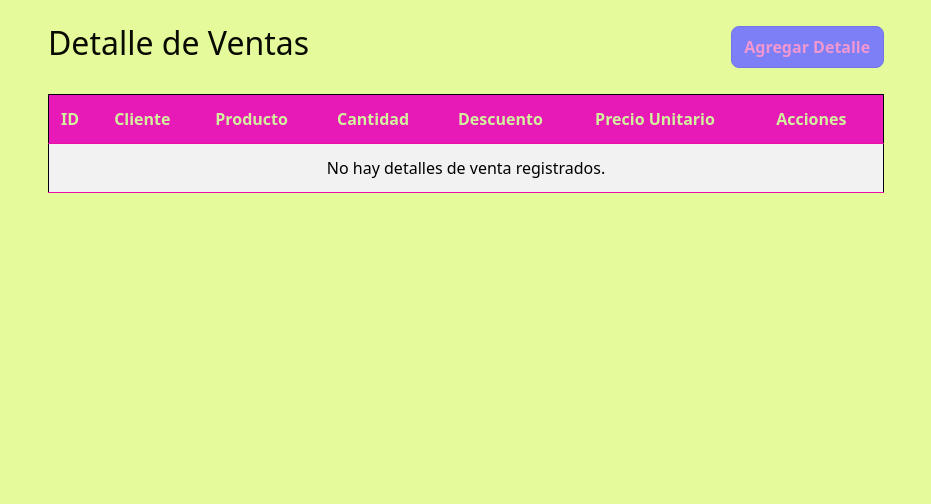
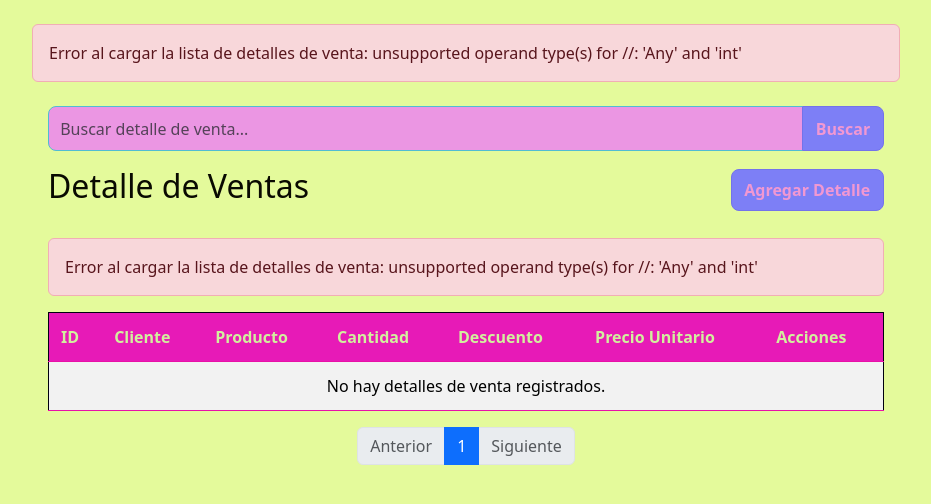
Before and after one commit to MARILUD1/PROYECTO_FLASK, a Flask app: page /detalle_ventas in a window 1280 px wide. Shown: the part 120-624 px from the top of the page, without its empty margins (174-1105 px from the left). Run offline with Flask 3, Linux system fonts and the light colour scheme; the visitor is signed in with stand-in values (Sample User, id 1); data that the repository does not hold is empty.

Commit message:
SEMANA16 CODIGO COMPLETADO

```diff
--- a/app.py
+++ b/app.py
@@ -34,7 +34,7 @@ def cerrar_conexion(conn):
     if conn:
         conn.close()
 
-# ----------------------------
+
 # Clase Usuario para Flask-Login
 # ----------------------------
 class Usuario(UserMixin):
@@ -174,9 +174,6 @@ def about():
 
 # ----------------------------
 # Rutas de Productos
-# ----------------------------
-# ... (El resto de tus rutas para productos, clientes, etc. siguen aquí, sin cambios)
-#
 # Listar / Buscar Productos
 
 @app.route('/producto')
@@ -420,25 +417,87 @@ def eliminar_cliente(cid):
         cerrar_conexion(conn)
     return redirect(url_for("lista_clientes"))
 
-# ----------------------------
 # Rutas de Detalle de Ventas
-# ----------------------------
+
 @app.route("/detalle_ventas")
 @login_required
 def lista_detalle_ventas():
-    conn = conexion()
-    cur = conn.cursor()
-    cur.execute("""
-        SELECT dv.id_detalle, c.nombre, c.apellidos, p.nombre, dv.cantidad, dv.descuento, dv.precio_unitario
-        FROM detalle_ventas1 dv
-        JOIN clientes c ON dv.id_cliente = c.id_cliente
-        JOIN producto p ON dv.id_producto = p.id_producto
-    """)
-    detalles = cur.fetchall()
-    cerrar_conexion(conn)
-    return render_template("detalle_ventas1/lista_detalle_ventas.html", detalles=detalles)
+    # Parámetros de paginación y búsqueda
+    q = request.args.get('q', '').strip()
+    page = request.args.get('page', 1, type=int)
+    # Usamos 3 como en tu ejemplo de lista_producto
+    per_page = 3
+    offset = (page - 1) * per_page
 
-# app.py
+    conn = None
+    detalles = []
+    total = 0
+    pages = 1
+
+    try:
+        conn = conexion()
+        # Nota: Usaremos cursor(dictionary=True) para obtener resultados con nombres de columna
+        cur = conn.cursor(dictionary=True)
+
+        # 1. Configurar la cláusula WHERE y parámetros para búsqueda
+        where_clause = ""
+        params = []
+        if q:
+            # Filtra por nombre/apellido del cliente o nombre del producto (asumiendo la misma lógica)
+            where_clause = """
+                WHERE c.nombre LIKE ? OR c.apellidos LIKE ? OR p.nombre LIKE ?
+            """
+            search_term = f"%{q}%"
+            params = [search_term, search_term, search_term]
+
+        # 2. Obtener el TOTAL de registros (para la paginación)
+        cur.execute(f"""
+            SELECT COUNT(dv.id_detalle) AS total FROM detalle_ventas1 dv
+            JOIN clientes c ON dv.id_cliente = c.id_cliente
+            JOIN producto p ON dv.id_producto = p.id_producto
+            {where_clause}
+        """, params)
+        total = cur.fetchone()['total']
+
+        # 3. Obtener los detalles de venta PAGINADOS
+        # Los parámetros de paginación (LIMIT/OFFSET) se añaden al final de la lista de parámetros
+        params_paged = params + [per_page, offset]
+
+        cur.execute(f"""
+            SELECT dv.id_detalle, c.nombre AS nombre_cliente, c.apellidos AS apellido_cliente,
+                   p.nombre AS nombre_producto, dv.cantidad, dv.descuento, dv.precio_unitario
+            FROM detalle_ventas1 dv
+            JOIN clientes c ON dv.id_cliente = c.id_cliente
+            JOIN producto p ON dv.id_producto = p.id_producto
+            {where_clause}
+            ORDER BY dv.id_detalle DESC
+            LIMIT ? OFFSET ?
+        """, params_paged)
+        detalles = cur.fetchall()
+
+        # 4. Calcular el número total de páginas
+        pages = (total // per_page) + (1 if total % per_page > 0 else 0)
+
+    except Exception as e:
+        flash(f"Error al cargar la lista de detalles de venta: {e}", "danger")
+
+    finally:
+        if conn:
+            cerrar_conexion(conn)
+
+    return render_template(
+        "detalle_ventas1/lista_detalle_ventas.html",
+        title="Detalle de Ventas",
+        detalles=detalles,
+        q=q,
+        page=page,
+        pages=pages,
+        total=total
+    )
+
+#================================================
+# CREAR DETALLE DE VENTA
+#================================================
 
 @app.route("/detalle_ventas/crear", methods=["GET", "POST"])
 @login_required
@@ -449,55 +508,152 @@ def crear_detalle_venta():
         conn = conexion()
         cur = conn.cursor()
 
-        # Línea 420: Llenar opciones para el campo id_cliente
+        # Llenar opciones para los SelectFields
         cur.execute("SELECT id_cliente, nombre, apellidos FROM clientes")
         clientes = cur.fetchall()
         form.id_cliente.choices = [(c[0], f"{c[1]} {c[2]}") for c in clientes]
 
-        # Línea 424: Llenar opciones para el campo id_producto
         cur.execute("SELECT id_producto, nombre FROM producto")
         productos = cur.fetchall()
         form.id_producto.choices = [(p[0], p[1]) for p in productos]
 
-        # NUEVA LÍNEA: Llenar opciones para el campo id_factura
         cur.execute("SELECT id_factura, fecha_factura FROM factura ORDER BY id_factura DESC")
         facturas = cur.fetchall()
-        form.id_factura.choices = [(f[0], f"Factura #{f[0]} ({f[1].strftime('%Y-%m-%d')})") for f in facturas]
+        # Nota: Se añade manejo de error si fecha_factura es NULL o no tiene strftime
+        form.id_factura.choices = [(f[0], f"Factura #{f[0]} ({f[1].strftime('%Y-%m-%d') if f[1] else 'Sin fecha'})") for f in facturas]
+
 
         if form.validate_on_submit():
             cur.execute("""
-                INSERT INTO detalle_ventas1 (id_factura, id_cliente, id_producto, cantidad, despacho, fidelidad, descuento, precio_unitario)
-                VALUES (?, ?, ?, ?, ?, ?, ?, ?)
+                INSERT INTO detalle_ventas1 (id_factura, id_cliente, id_producto, cantidad, descuento, precio_unitario)
+                VALUES (?, ?, ?, ?, ?, ?, ?)
             """, (
                 form.id_factura.data,
                 form.id_cliente.data,
                 form.id_producto.data,
                 form.cantidad.data,
-                form.despacho.data,
-                form.fidelidad.data,
                 form.descuento.data,
                 form.precio_unitario.data
             ))
+
             conn.commit()
             flash("Detalle de venta creado correctamente", "success")
             return redirect(url_for("lista_detalle_ventas"))
 
-    except mariadb.Error as e:
+    except Exception as e:
         if conn:
             conn.rollback()
         flash(f"Error al crear el detalle de venta: {e}", "danger")
 
     finally:
-        cerrar_conexion(conn)
+        if conn:
+            cerrar_conexion(conn)
 
     return render_template("detalle_ventas1/form_detalle_venta.html", form=form, title="Crear Detalle de Venta")
+
+#================================================
+# EDITAR DETALLE DE VENTA
+#================================================
+
+@app.route('/detalle_ventas/<int:did>/editar', methods=['GET', 'POST'])
+@login_required
+def editar_detalle_venta(did):
+    conn = None
+    try:
+        conn = conexion()
+        cur = conn.cursor(dictionary=True)
+
+        # 1. Cargar detalle existente
+        cur.execute("SELECT * FROM detalle_ventas1 WHERE id_detalle = ?", (did,))
+        detalle = cur.fetchone()
+
+        if not detalle:
+            flash("Detalle de venta no encontrado.", "danger")
+            return redirect(url_for("lista_detalle_ventas"))
+
+        # 2. Inicializar formulario con datos actuales y cargar opciones
+        form = DetalleVentaForm(data=detalle)
+
+        # Llenar opciones de SelectFields (igual que en 'crear')
+        cur.execute("SELECT id_cliente, nombre, apellidos FROM clientes")
+        form.id_cliente.choices = [(c[0], f"{c[1]} {c[2]}") for c in cur.fetchall()]
+
+        cur.execute("SELECT id_producto, nombre FROM producto")
+        form.id_producto.choices = [(p[0], p[1]) for p in cur.fetchall()]
+
+        cur.execute("SELECT id_factura, fecha_factura FROM factura ORDER BY id_factura DESC")
+        facturas = cur.fetchall()
+        form.id_factura.choices = [(f[0], f"Factura #{f[0]} ({f[1].strftime('%Y-%m-%d') if f[1] else 'Sin fecha'})") for f in facturas]
+
+
+        if form.validate_on_submit():
+            # 3. Actualizar datos
+            cur.execute(
+                """
+                UPDATE detalle_ventas1 SET id_factura=?, id_cliente=?, id_producto=?, cantidad=?,
+                                          despacho=?, fidelidad=?, descuento=?, precio_unitario=?
+                WHERE id_detalle=?
+                """,
+                (form.id_factura.data, form.id_cliente.data, form.id_producto.data, form.cantidad.data,
+                 form.despacho.data, form.fidelidad.data, form.descuento.data, form.precio_unitario.data, did)
+            )
+            conn.commit()
+            flash('Detalle de venta actualizado correctamente.', 'success')
+            return redirect(url_for('lista_detalle_ventas'))
+
+    except Exception as e:
+        if conn:
+            conn.rollback()
+        flash(f'Error al actualizar el detalle: {str(e)}', 'danger')
+
+    finally:
+        if conn:
+            cerrar_conexion(conn)
+
+    return render_template('detalle_ventas1/form_detalle_venta.html', title='Editar Detalle de Venta', form=form, did=did)
+
+#================================================
+# ELIMINAR DETALLE DE VENTA
+#================================================
+
+@app.route('/detalle_ventas/<int:did>/eliminar', methods=['POST'])
+@login_required
+def eliminar_detalle_venta(did):
+    conn = None
+    try:
+        conn = conexion()
+        cur = conn.cursor()
+        cur.execute("DELETE FROM detalle_ventas1 WHERE id_detalle = ?", (did,))
+
+        if cur.rowcount > 0:
+            conn.commit()
+            flash('Detalle de venta eliminado correctamente.', 'success')
+        else:
+            flash('Detalle de venta no encontrado.', 'warning')
+
+    except Exception as e:
+        if conn:
+            conn.rollback()
+        flash(f"Error al eliminar el detalle de venta: {e}", "danger")
+
+    finally:
+        if conn:
+            cerrar_conexion(conn)
+
+    return redirect(url_for('lista_detalle_ventas'))
+
+
+
+
+
+
+
 
 # ----------------------------
 # Rutas de Facturas
 # ----------------------------
 # app.py
 
-# ... (código anterior)
 
 @app.route("/facturas")
 @login_required
--- a/templates/detalle_ventas1/lista_detalle_ventas.html
+++ b/templates/detalle_ventas1/lista_detalle_ventas.html
@@ -2,6 +2,14 @@
 
 {% block content %}
 <div class="container mt-4">
+
+    <form action="{{ url_for('lista_detalle_ventas') }}" method="get" class="mb-3">
+        <div class="input-group">
+            <input type="text" class="form-control" name="q" placeholder="Buscar detalle de venta..." value="{{ q if q is defined else '' }}">
+            <button class="btn btn-outline-secondary" type="submit">Buscar</button>
+        </div>
+    </form>
+
     <div class="d-flex justify-content-between align-items-center mb-4">
         <h2>Detalle de Ventas</h2>
         <a href="{{ url_for('crear_detalle_venta') }}" class="btn btn-primary">Agregar Detalle</a>
@@ -32,16 +40,16 @@
         <tbody>
             {% for detalle in detalles %}
             <tr>
-                <td>{{ detalle[0] }}</td>
-                <td>{{ detalle[1] }} {{ detalle[2] }}</td>
-                <td>{{ detalle[3] }}</td>
-                <td>{{ detalle[4] }}</td>
-                <td>{{ detalle[5] }}</td>
-                <td>{{ detalle[6] }}</td>
+                <td>{{ detalle['id_detalle'] }}</td>
+                <td>{{ detalle['nombre_cliente'] }} {{ detalle['apellido_cliente'] }}</td>
+                <td>{{ detalle['nombre_producto'] }}</td>
+                <td>{{ detalle['cantidad'] }}</td>
+                <td>{{ detalle['descuento'] }}</td>
+                <td>{{ detalle['precio_unitario'] }}</td>
                 <td>
-                    <a href="{{ url_for('editar_detalle_venta', did=detalle[0]) }}" class="btn btn-sm btn-warning">Editar</a>
+                    <a href="{{ url_for('editar_detalle_venta', did=detalle['id_detalle']) }}" class="btn btn-sm btn-warning">Editar</a>
 
-                    <form action="{{ url_for('eliminar_detalle_venta', did=detalle[0]) }}" method="post" style="display:inline;">
+                    <form action="{{ url_for('eliminar_detalle_venta', did=detalle['id_detalle']) }}" method="post" style="display:inline;">
                         <button type="submit" class="btn btn-sm btn-danger" onclick="return confirm('¿Estás seguro de que quieres eliminar este detalle?');">Eliminar</button>
                     </form>
                 </td>
@@ -53,5 +61,21 @@
             {% endfor %}
         </tbody>
     </table>
+
+    <nav aria-label="Navegación de páginas">
+        <ul class="pagination justify-content-center">
+            <li class="page-item {% if page == 1 %}disabled{% endif %}">
+                <a class="page-link" href="{{ url_for('lista_detalle_ventas', page=page-1, q=q) }}">Anterior</a>
+            </li>
+            {% for p in range(1, pages + 1) %}
+                <li class="page-item {% if p == page %}active{% endif %}">
+                    <a class="page-link" href="{{ url_for('lista_detalle_ventas', page=p, q=q) }}">{{ p }}</a>
+                </li>
+            {% endfor %}
+            <li class="page-item {% if page == pages %}disabled{% endif %}">
+                <a class="page-link" href="{{ url_for('lista_detalle_ventas', page=page+1, q=q) }}">Siguiente</a>
+            </li>
+        </ul>
+    </nav>
 </div>
 {% endblock %}
```
Also changed, not shown: templates/detalle_ventas1/form_detalle_venta.html (+8 -8 lines), templates/producto/lista_producto.html (+7 -2 lines).
